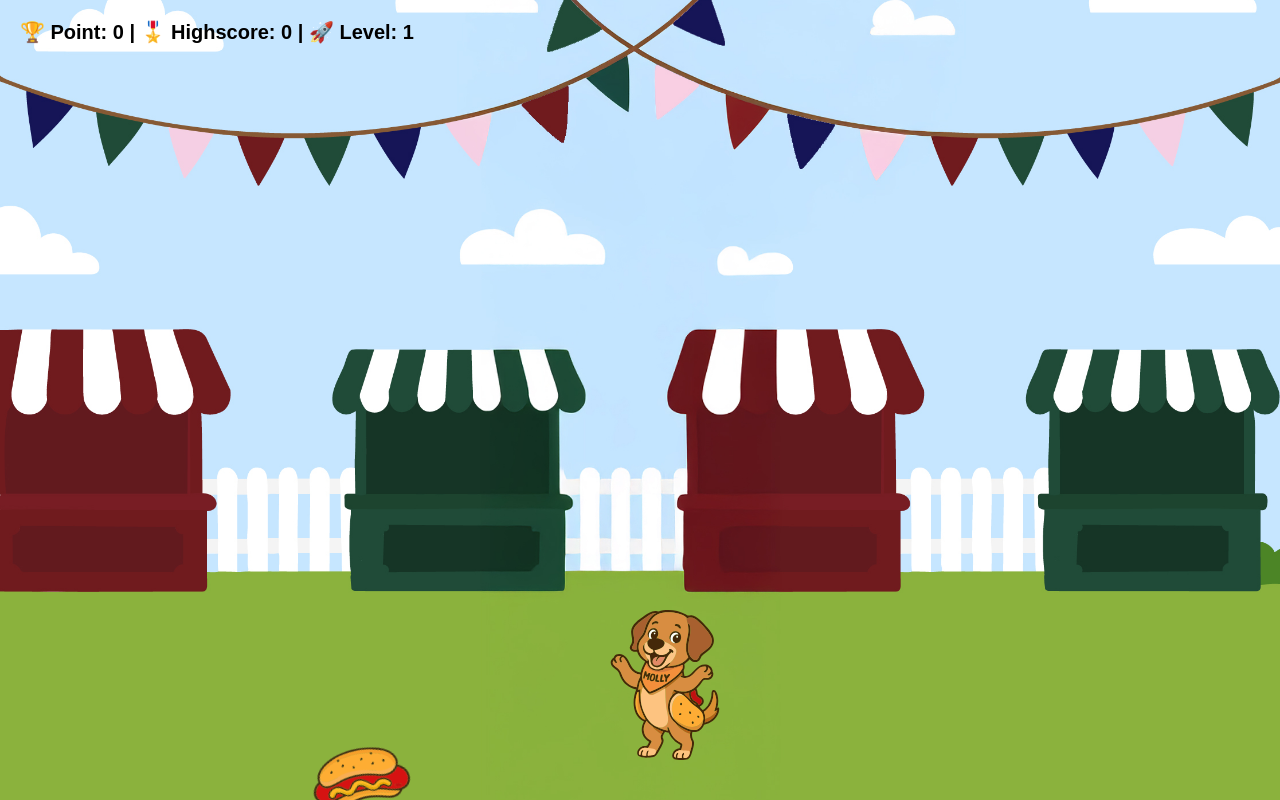
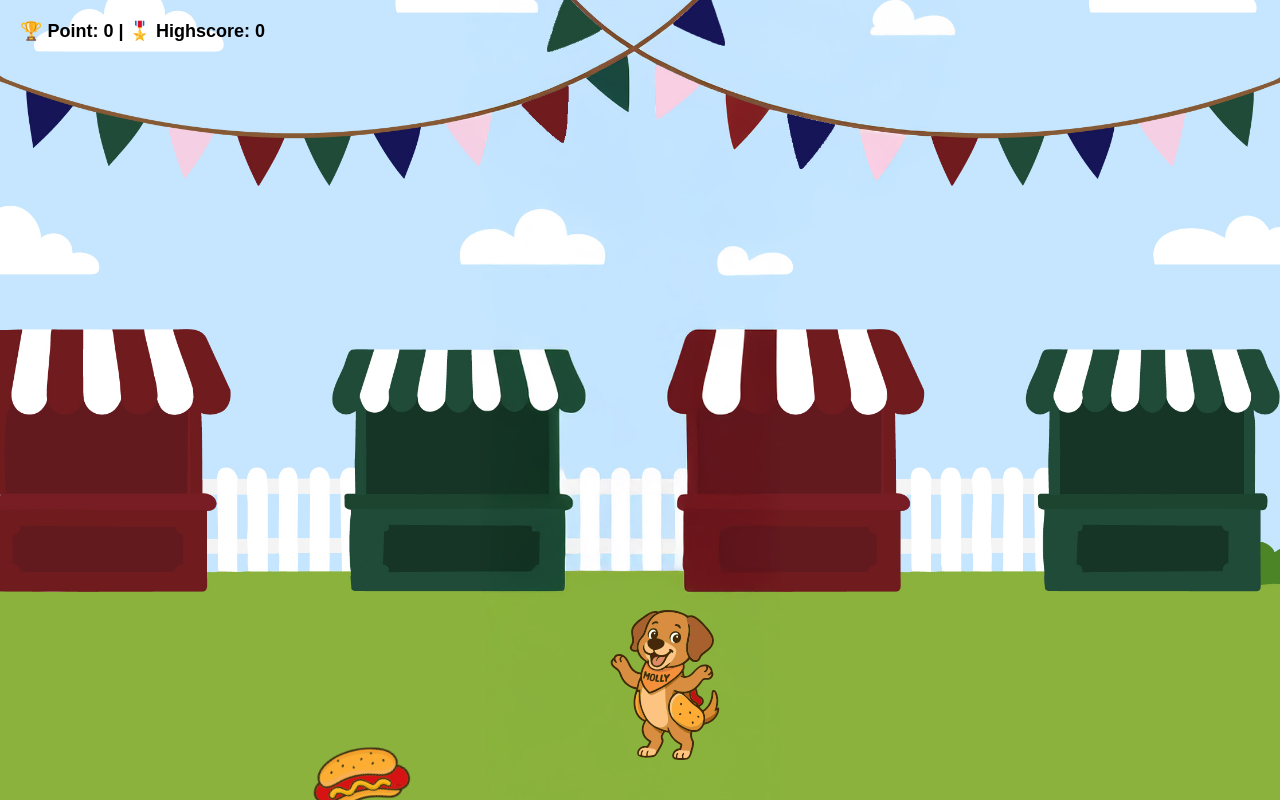
Before and after one commit to Mikkelrubydk/Food-Festival-spillet, a Next.js app: page /hotdog-spillet in a window 1280 px wide. Both pictures are taken after a click on the button "Start spil". Built offline with nearby package versions, Linux system fonts and the light colour scheme; a web font is replaced by a local one.

Commit message:
new commit

```diff
--- a/src/app/hotdog-spillet/page.jsx
+++ b/src/app/hotdog-spillet/page.jsx
@@ -254,7 +254,7 @@ export default function GamePage() {
       {gameState === "playing" && (
         <div ref={gameAreaRef} className="game-area">
           <div className="score-display">
-            🏆 Point: {score} | 🎖️ Highscore: {highScore} | 🚀 Level: {level}
+            🏆 Point: {score} | 🎖️ Highscore: {highScore}
           </div>
           <div
             ref={hotdogRef}
--- a/src/app/styles/hotdogspillet.scss
+++ b/src/app/styles/hotdogspillet.scss
@@ -7,7 +7,7 @@
     flex-direction: column;
     align-items: left;
     height: 100vh;
-    padding: 40px 20px 0 20px;
+    padding: 40px 20px 120px 20px;
     gap: 8px;
 
     .molly {
@@ -22,7 +22,7 @@
     display: flex;
     justify-content: center;
     flex-direction: column;
-    padding: 40px 20px 0 20px;
+    padding: 40px 20px 120px 20px;
     gap: 8px;
 }
 
@@ -76,7 +76,7 @@
     background-size: cover;
     background-position: center;
     width: 100%;
-    height: 100vh;
+    height: 100svh;
     overflow: hidden;
 }
 
@@ -102,10 +102,10 @@
 
 .score-display {
     position: absolute;
-    top: 1.25rem;
-    left: 1.25rem;
-    font-size: 1.25rem;
-    font-weight: bold;
+    top: 20px;
+    left: 20px;
+    font-size: 18px;
+    font-weight: 600;
 }
 
 .hotdog {
```
